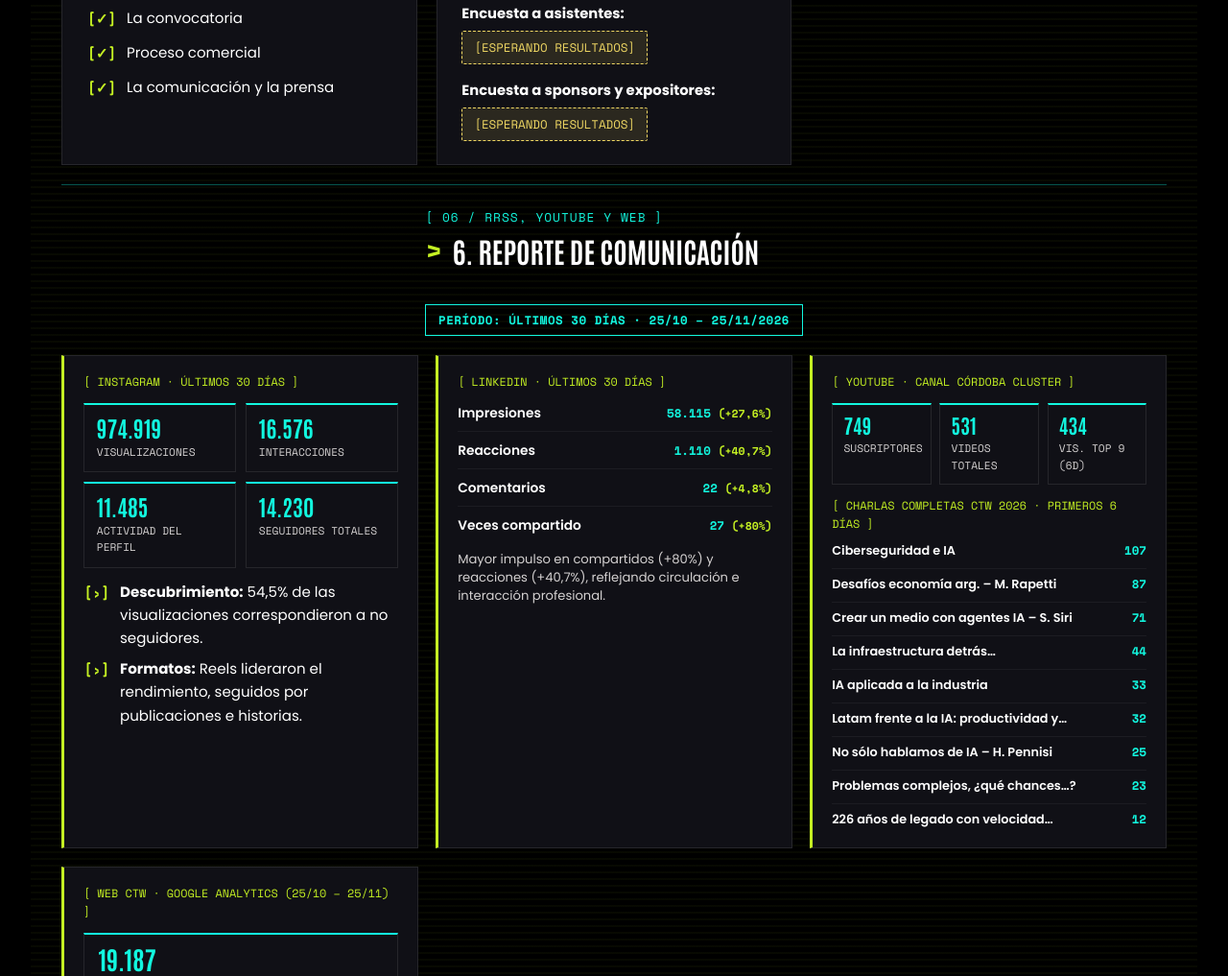
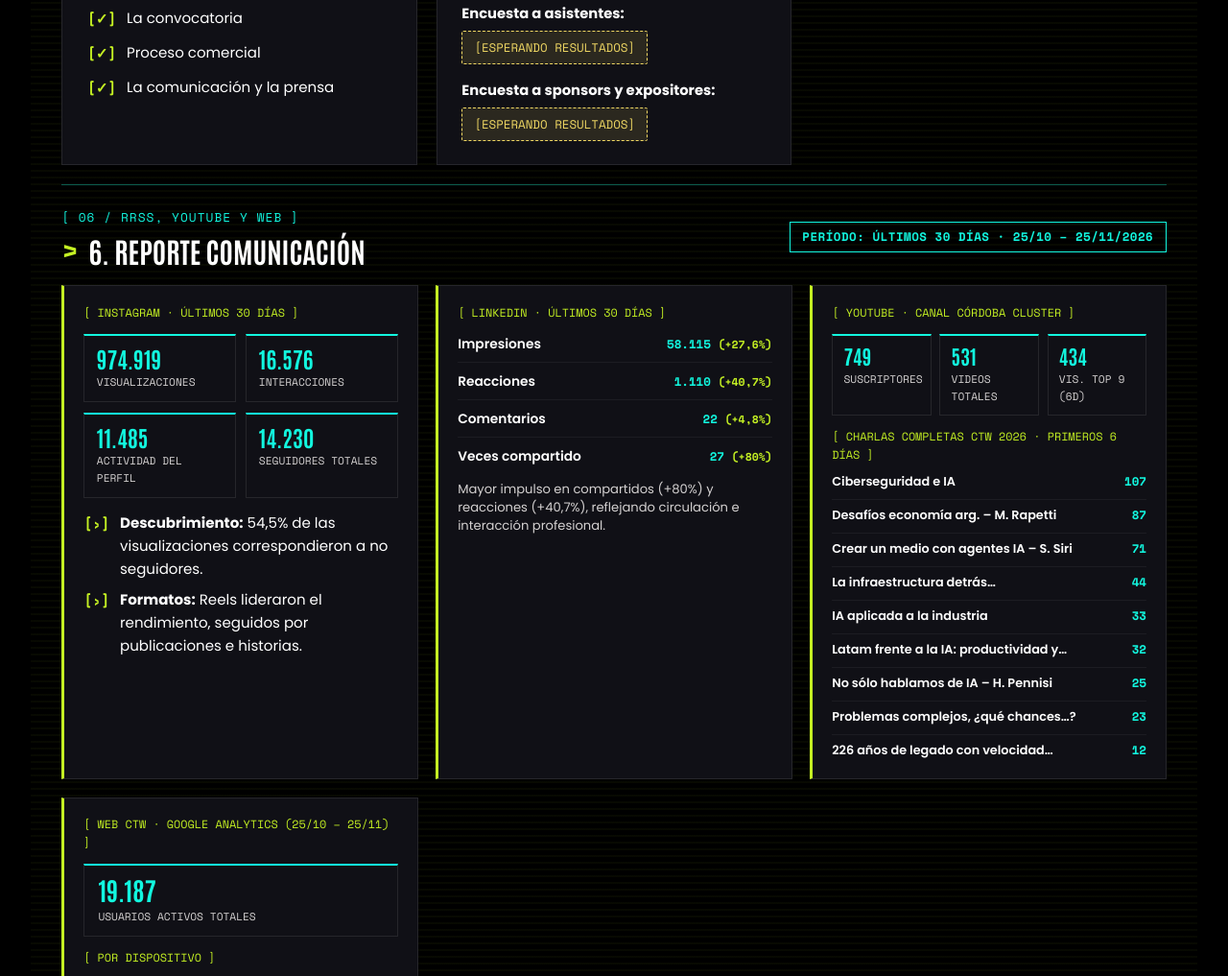
Before and after one commit to clusterinfo/ctw-informe-2026, a plain HTML site: page index.html in a window 1280 px wide. Shown: the part 5324-6341 px from the top of the page at 96% size. Drawn offline with nearby package versions, Linux system fonts and the light colour scheme.

Commit message:
Update index.html

```diff
--- a/index.html
+++ b/index.html
@@ -1966,12 +1966,11 @@
         </div>
 
         <!-- 6. Reporte de comunicación -->
-        <div id="sec-6" class="social-panel">
-
-  <div class="container">
-      <div class="section-header">
+       <div id="sec-6" class="social-panel">
+  <div class="social-meta-row">
+    <div>
       <span class="section-tag">[ 06 / RRSS, YOUTUBE Y WEB ]</span>
-      <h2 class="section-title" style="font-size: 1.85rem;"><span class="chevron">&gt;</span> 6. Reporte de comunicación</h2>
+      <h2 class="section-title" style="font-size: 1.85rem;"><span class="chevron">&gt;</span> 6. Reporte comunicación</h2>
     </div>
     <span class="pill-cyan">PERÍODO: ÚLTIMOS 30 DÍAS · 25/10 – 25/11/2026</span>
   </div>
```
